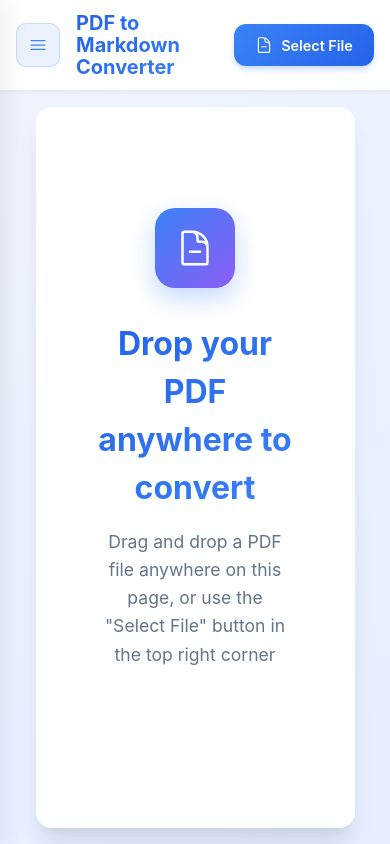
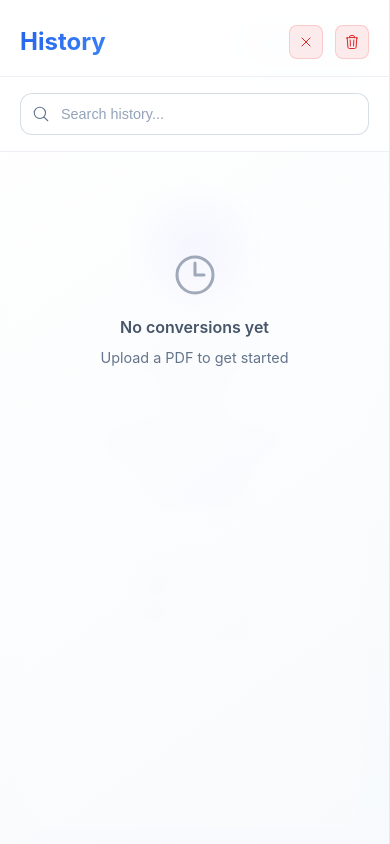
Before and after one commit to wizd/pdf3md, a React (Vite) app: page / in a window 390 px wide. Built offline with nearby package versions, Linux system fonts and the light colour scheme.

Commit message:
fixed sidebar for mobile etc

```diff
--- a/src/App.jsx
+++ b/src/App.jsx
@@ -11,14 +11,27 @@ function App() {
   const [isCopied, setIsCopied] = useState(false)
   const [history, setHistory] = useState([])
   const [selectedHistoryId, setSelectedHistoryId] = useState(null)
-  const [sidebarOpen, setSidebarOpen] = useState(true)
+  const [sidebarOpen, setSidebarOpen] = useState(true) // Start open on desktop, will be handled by mobile detection
   const [currentFile, setCurrentFile] = useState(null)
   const [loadingProgress, setLoadingProgress] = useState(0)
   const [loadingStage, setLoadingStage] = useState('')
   const [totalPages, setTotalPages] = useState(0)
   const [currentPage, setCurrentPage] = useState(0)
+  const [isMobile, setIsMobile] = useState(false)
   const fileInputRef = useRef(null)
   const isInitialMount = useRef(true); // Ref to track initial mount
+
+  // Check if device is mobile
+  useEffect(() => {
+    const checkMobile = () => {
+      setIsMobile(window.innerWidth <= 768);
+    };
+
+    checkMobile();
+    window.addEventListener('resize', checkMobile);
+
+    return () => window.removeEventListener('resize', checkMobile);
+  }, []);
 
   // Load history from localStorage on component mount
   useEffect(() => {
@@ -222,6 +235,11 @@ function App() {
     setLoadingStage('');
     setTotalPages(0);
     setCurrentPage(0);
+
+    // Close sidebar on mobile after selecting an item
+    if (isMobile) {
+      setSidebarOpen(false);
+    }
   };
 
   const handleClearHistory = () => {
@@ -278,15 +296,15 @@ function App() {
 
   return (
     <div className="app-layout">
-      {sidebarOpen && (
       <Sidebar
+        isOpen={sidebarOpen}
         history={history}
         onSelectHistory={handleSelectHistory}
         selectedHistoryId={selectedHistoryId}
         onClearHistory={handleClearHistory}
         onDeleteHistory={handleDeleteHistory}
+        onClose={() => setSidebarOpen(false)}
       />
-      )}
 
       <div className={`main-content ${sidebarOpen ? 'with-sidebar' : ''}`}>
         <div className="top-bar">
--- a/src/components/Sidebar.css
+++ b/src/components/Sidebar.css
@@ -7,11 +7,17 @@
   border-right: 1px solid rgba(226, 232, 240, 0.8);
   display: flex;
   flex-direction: column;
+  box-shadow: 4px 0 24px rgba(0, 0, 0, 0.08);
   position: fixed;
   left: 0;
   top: 0;
   z-index: 100;
-  box-shadow: 4px 0 24px rgba(0, 0, 0, 0.08);
+  transition: transform 0.3s ease;
+  transform: translateX(0);
+}
+
+.sidebar:not(.open) {
+  transform: translateX(-100%);
 }
 
 .sidebar-header {
@@ -434,15 +440,51 @@
   }
 }
 
+.mobile-close-btn {
+  background: rgba(239, 68, 68, 0.1);
+  border: 1px solid rgba(239, 68, 68, 0.2);
+  color: #dc2626;
+  padding: 8px;
+  border-radius: 8px;
+  cursor: pointer;
+  transition: all 0.2s ease;
+  display: none;
+  align-items: center;
+  justify-content: center;
+}
+
+.mobile-close-btn:hover {
+  background: rgba(239, 68, 68, 0.15);
+  border-color: rgba(239, 68, 68, 0.3);
+  transform: translateY(-1px);
+}
+
+.mobile-close-btn svg {
+  width: 16px;
+  height: 16px;
+}
+
 /* Responsive design */
 @media (max-width: 768px) {
   .sidebar {
+    position: fixed;
+    left: 0;
+    top: 0;
     width: 100%;
     transform: translateX(-100%);
     transition: transform 0.3s ease;
+    z-index: 200; /* Higher z-index to appear above everything */
   }
 
   .sidebar.open {
     transform: translateX(0);
   }
+
+  .mobile-close-btn {
+    display: flex;
+  }
+
+  .sidebar-actions {
+    gap: 12px;
+  }
 }
--- a/src/components/Sidebar.jsx
+++ b/src/components/Sidebar.jsx
@@ -1,7 +1,7 @@
 import { useState, useEffect } from 'react'
 import './Sidebar.css'
 
-const Sidebar = ({ history, onSelectHistory, selectedHistoryId, onClearHistory, onDeleteHistory }) => {
+const Sidebar = ({ isOpen, history, onSelectHistory, selectedHistoryId, onClearHistory, onDeleteHistory, onClose }) => {
   const [searchTerm, setSearchTerm] = useState('')
   const [filteredHistory, setFilteredHistory] = useState(history)
 
@@ -132,10 +132,19 @@ const Sidebar = ({ history, onSelectHistory, selectedHistoryId, onClearHistory,
   }
 
   return (
-    <div className="sidebar">
+    <div className={`sidebar ${isOpen ? 'open' : ''}`}>
       <div className="sidebar-header">
         <h2>History</h2>
         <div className="sidebar-actions">
+          <button
+            className="mobile-close-btn"
+            onClick={onClose}
+            title="Close sidebar"
+          >
+            <svg xmlns="http://www.w3.org/2000/svg" fill="none" viewBox="0 0 24 24" strokeWidth={1.5} stroke="currentColor">
+              <path strokeLinecap="round" strokeLinejoin="round" d="M6 18 18 6M6 6l12 12" />
+            </svg>
+          </button>
           <button
             className="clear-history-btn"
             onClick={onClearHistory}
```
Lines whose indentation alone changed are shown as unchanged.
